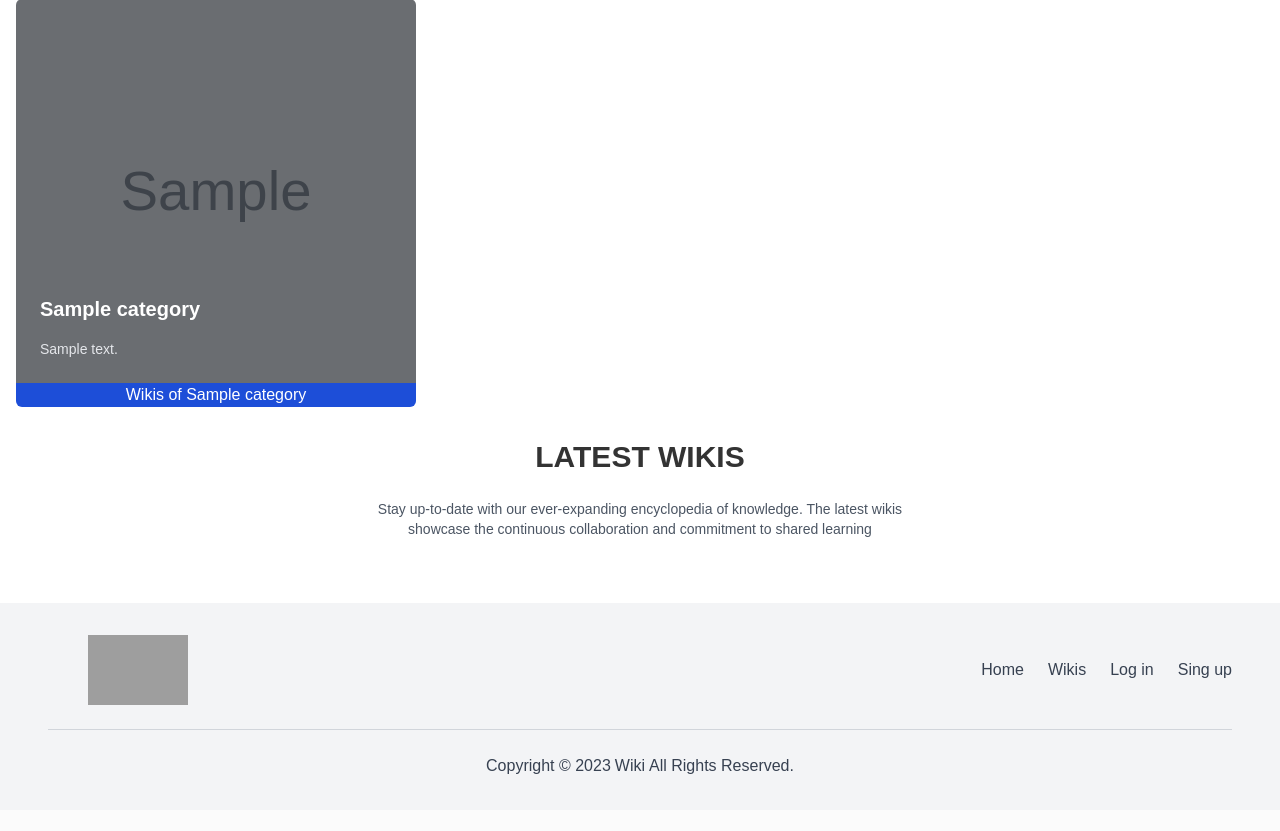
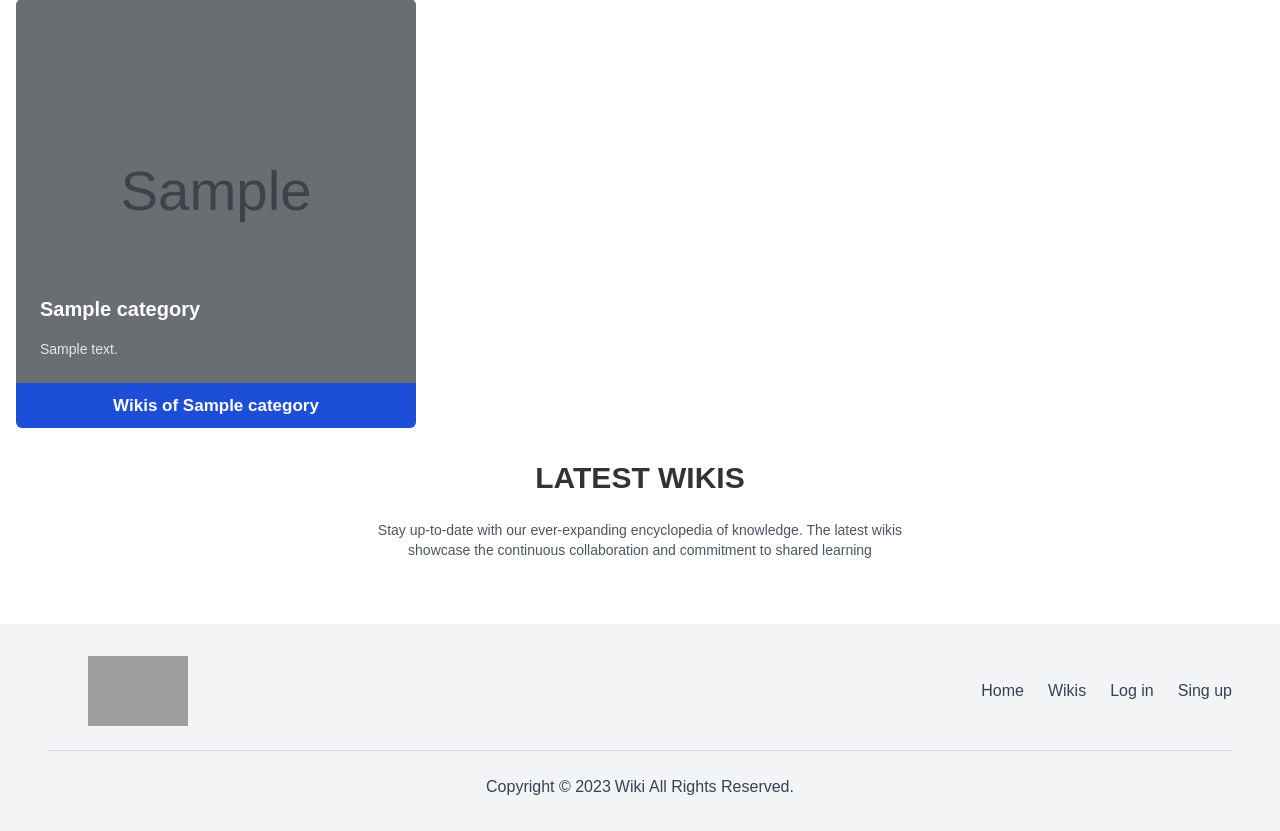
Before and after one commit to Agourd06/WIKIS, a PHP site: page /WIKIS/ in a window 1280 px wide. Shown: the part 690-1521 px from the top of the page. Before the commit the page ends 1464 px from the top, so only its background shows below. Run offline with PHP 8.4, Linux system fonts and the light colour scheme; tables that the repository leaves empty hold one stand-in row (values such as "Sample post"); grey boxes marked "Sample" are stand-in pictures; some libraries are stand-ins or nearby versions; grey boxes are pictures that could not be loaded.

Commit message:
last modefication

```diff
--- a/app/views/index.php
+++ b/app/views/index.php
@@ -102,7 +102,7 @@
                                     </div>
                                 </div>
                             </div>
-                            <button class="w-full bg-blue-700 hover:bg-blue-600 text-white rounded-b-md" type="submit">Wikis of <?= $Categorie->getCategory_name() ?> </button>
+                            <button class="w-full h-[45px] bg-blue-700 hover:bg-blue-600 text-white  md:text-[17px] font-bold rounded-b-md" type="submit">Wikis of <?= $Categorie->getCategory_name() ?> </button>
                         </form>
                     </div>
                 <?php
```
